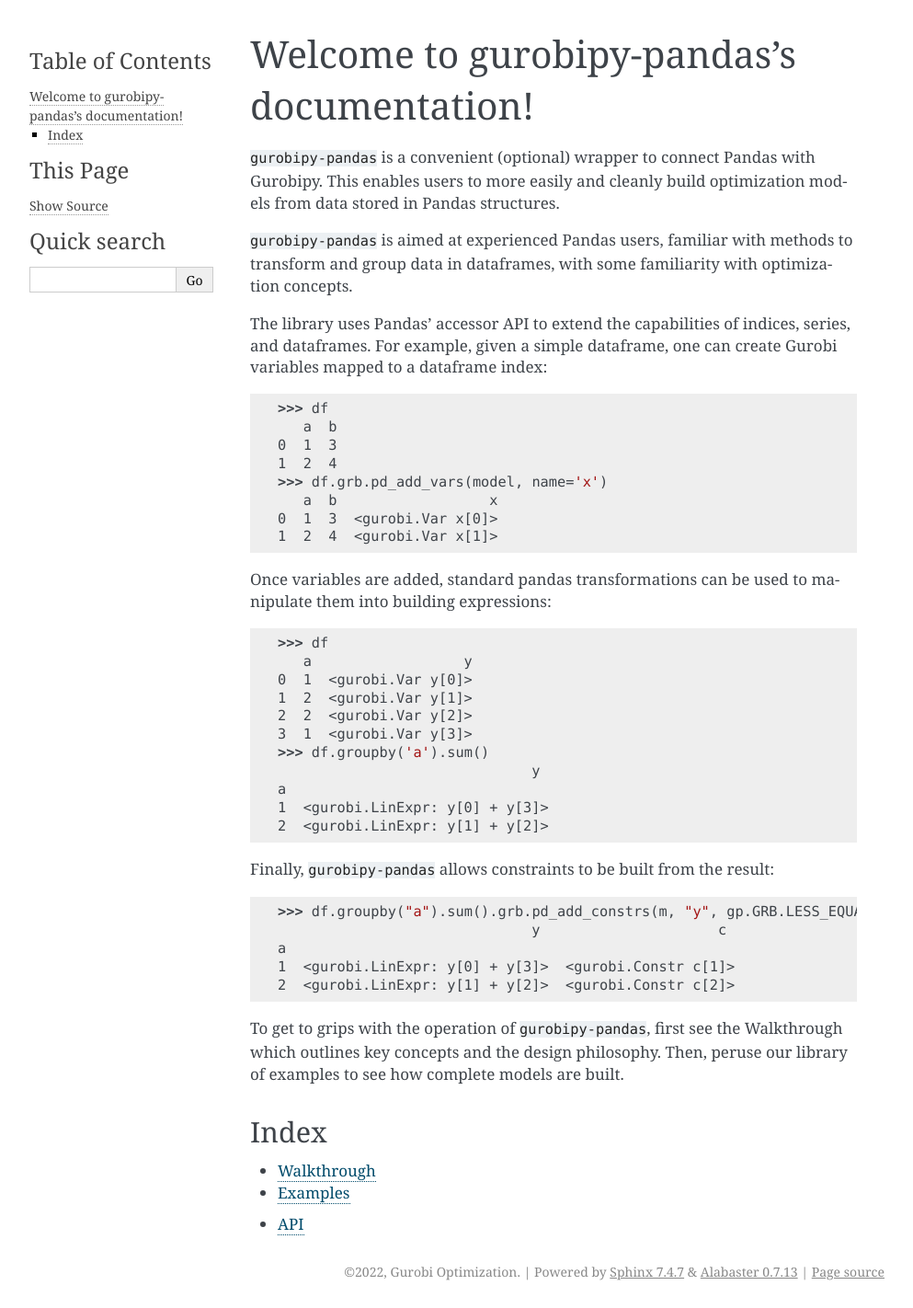
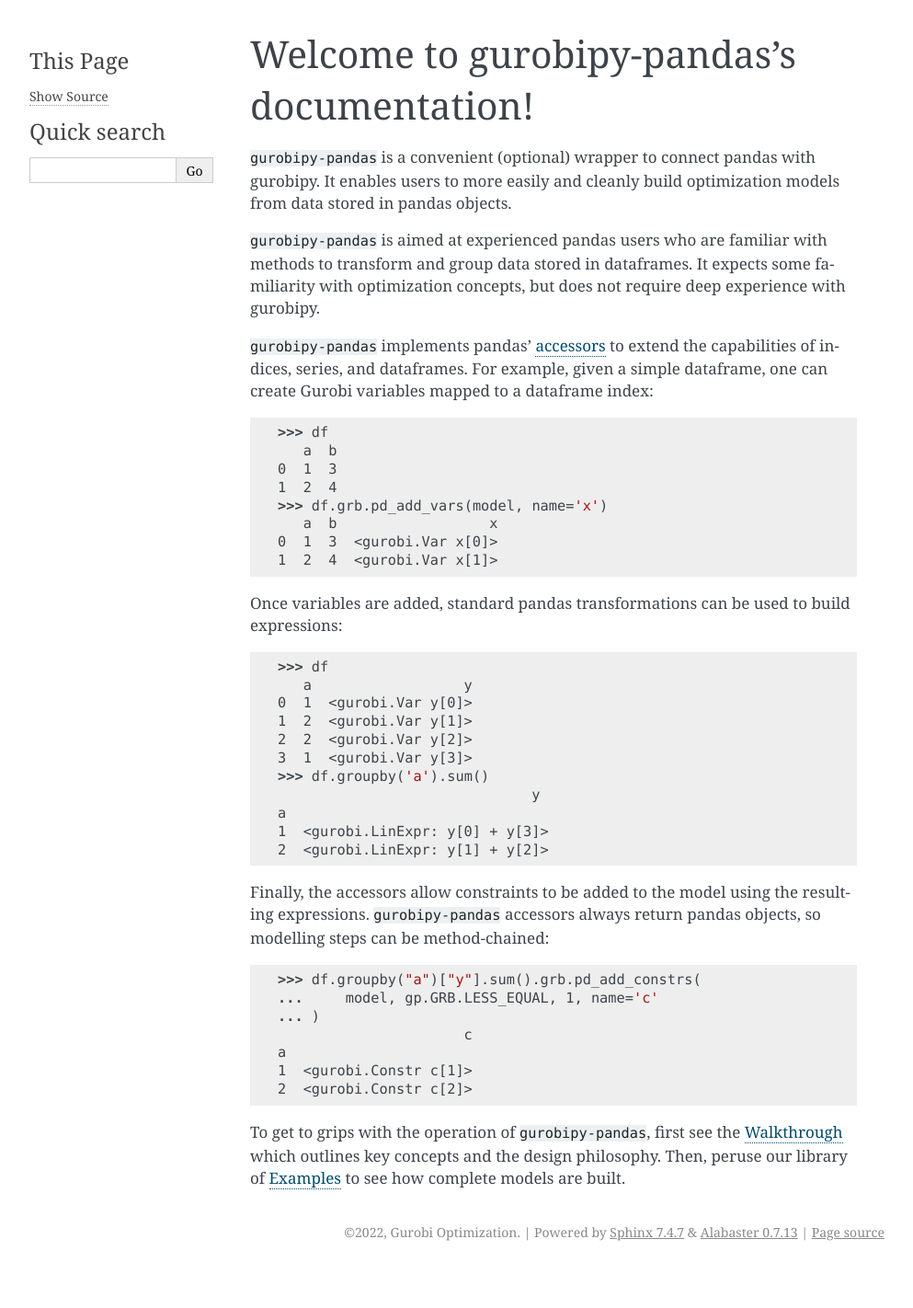
Before and after one commit to Gurobi/gurobipy-pandas, a Sphinx documentation site: the page built from docs/source/index.rst, in a window 1280 px wide. Shown: the whole page at 92% size, without its empty margins (148-1141 px from the left). Built offline with Sphinx 7.4.7, drawn with Linux system fonts in a browser that asks for light colours; pages that are not in the unit, such as notebooks, are missing from menus; after the commit the page ends 1379 px from its top, so only the background shows below that.

```diff
--- a/docs/source/index.rst
+++ b/docs/source/index.rst
@@ -1,11 +1,11 @@
 Welcome to gurobipy-pandas's documentation!
 ===========================================
 
-:code:`gurobipy-pandas` is a convenient (optional) wrapper to connect Pandas with Gurobipy. This enables users to more easily and cleanly build optimization models from data stored in Pandas structures.
+:code:`gurobipy-pandas` is a convenient (optional) wrapper to connect pandas with gurobipy. It enables users to more easily and cleanly build optimization models from data stored in pandas objects.
 
-:code:`gurobipy-pandas` is aimed at experienced Pandas users, familiar with methods to transform and group data in dataframes, with some familiarity with optimization concepts.
+:code:`gurobipy-pandas` is aimed at experienced pandas users who are familiar with methods to transform and group data stored in dataframes. It expects some familiarity with optimization concepts, but does not require deep experience with gurobipy.
 
-The library uses Pandas' accessor API to extend the capabilities of indices, series, and dataframes. For example, given a simple dataframe, one can create Gurobi variables mapped to a dataframe index:
+:code:`gurobipy-pandas` implements pandas' `accessors <https://pandas.pydata.org/docs/ecosystem.html#accessors>`_ to extend the capabilities of indices, series, and dataframes. For example, given a simple dataframe, one can create Gurobi variables mapped to a dataframe index:
 
 .. doctest:: [simple]
 
@@ -18,7 +18,7 @@ The library uses Pandas' accessor API to extend the capabilities of indices, ser
    0  1  3  <gurobi.Var x[0]>
    1  2  4  <gurobi.Var x[1]>
 
-Once variables are added, standard pandas transformations can be used to manipulate them into building expressions:
+Once variables are added, standard pandas transformations can be used to build expressions:
 
 .. doctest:: [simple]
 
@@ -34,23 +34,16 @@ Once variables are added, standard pandas transformations can be used to manipul
    1  <gurobi.LinExpr: y[0] + y[3]>
    2  <gurobi.LinExpr: y[1] + y[2]>
 
-Finally, :code:`gurobipy-pandas` allows constraints to be built from the result:
+Finally, the accessors allow constraints to be added to the model using the resulting expressions. :code:`gurobipy-pandas` accessors always return pandas objects, so modelling steps can be method-chained:
 
 .. doctest:: [simple]
 
-   >>> df.groupby("a").sum().grb.pd_add_constrs(m, "y", gp.GRB.LESS_EQUAL, 1, name='c')
-                                 y                     c
+   >>> df.groupby("a")["y"].sum().grb.pd_add_constrs(
+   ...     model, gp.GRB.LESS_EQUAL, 1, name='c'
+   ... )
+                         c
    a
-   1  <gurobi.LinExpr: y[0] + y[3]>  <gurobi.Constr c[1]>
-   2  <gurobi.LinExpr: y[1] + y[2]>  <gurobi.Constr c[2]>
+   1  <gurobi.Constr c[1]>
+   2  <gurobi.Constr c[2]>
 
-To get to grips with the operation of :code:`gurobipy-pandas`, first see the Walkthrough which outlines key concepts and the design philosophy. Then, peruse our library of examples to see how complete models are built.
-
-Index
------
-
-.. toctree::
-
-   walkthrough
-   examples
-   api
+To get to grips with the operation of :code:`gurobipy-pandas`, first see the :doc:`walkthrough` which outlines key concepts and the design philosophy. Then, peruse our library of :doc:`examples` to see how complete models are built.
```
Also changed, not shown: docs/source/installation.rst (added, +10 -0 lines).
